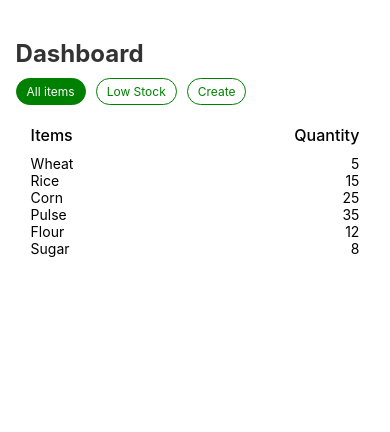
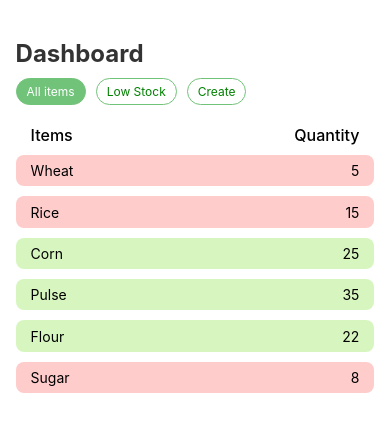
Before and after one commit to osamajaved07/React-Native-CRUD-Application, a React Native app: screen / in a window 390 px wide. Shown: the top 432 px of the page. Built offline with nearby package versions, Linux system fonts and the light colour scheme.

Commit message:
01-5-2025

```diff
--- a/src/screens/AllItem.jsx
+++ b/src/screens/AllItem.jsx
@@ -11,11 +11,16 @@ const AllItem = ({data}) => {
         data={data}
         keyExtractor={item => item.id}
         renderItem={({item}) => (
-          <View style={styles.itemContainer}>
+          <View
+            style={[
+              styles.itemContainer,
+              {backgroundColor: item.stock < 20 ? '#FFCCCC' : '#D7F6BFFF'},
+            ]}>
             <Text style={styles.itemText}>{item.name}</Text>
             <Text style={styles.itemText}>{item.stock}</Text>
           </View>
         )}
+        contentContainerStyle={{gap: 10}}
       />
     </View>
   );
@@ -38,6 +43,9 @@ const styles = StyleSheet.create({
     flexDirection: 'row',
     justifyContent: 'space-between',
     paddingHorizontal: 15,
+    paddingVertical: '2%',
+    borderRadius: 8,
+    // marginVertical: '1%',
   },
   itemText: {
     fontWeight: '400',
--- a/src/screens/CreateScreen.jsx
+++ b/src/screens/CreateScreen.jsx
@@ -1,14 +1,60 @@
-import {StyleSheet, Text, View} from 'react-native';
-import React from 'react';
+import {useState} from 'react';
+import {Pressable, StyleSheet, Text, TextInput, View} from 'react-native';
 
 const CreateScreen = () => {
+  const [itemName, setitemName] = useState('');
+  const [stockAmt, setStockAmt] = useState('');
+
   return (
-    <View>
-      <Text>CreateScreen</Text>
+    <View style={styles.container}>
+      <TextInput
+        placeholder="Enter an item name...."
+        placeholderTextColor="#999"
+        style={styles.input}
+        value={itemName}
+        onChangeText={item => setitemName(item)}
+      />
+
+      <TextInput
+        placeholder="Enter stock amount...."
+        placeholderTextColor="#999"
+        style={styles.input}
+        value={stockAmt}
+        onChangeText={item => setstockAmt(item)}
+      />
+
+      <Pressable style={styles.button}>
+        <Text style={styles.buttonText}>Add item in stock</Text>
+      </Pressable>
     </View>
   );
 };
 
 export default CreateScreen;
 
-const styles = StyleSheet.create({});
+const styles = StyleSheet.create({
+  container: {
+    paddingVertical: '4%',
+    gap: 10,
+  },
+  input: {
+    borderWidth: 1,
+    borderColor: 'black',
+    paddingHorizontal: 15,
+    paddingVertical: 10,
+    borderRadius: 7,
+  },
+  button: {
+    backgroundColor: '#CABFEEFF',
+    paddingHorizontal: 15,
+    paddingVertical: 10,
+    borderRadius: 7,
+    justifyContent: 'center',
+    alignItems: 'center',
+  },
+  buttonText: {
+    fontWeight: 'bold',
+    color: 'black',
+    fontSize: 16,
+  },
+});
--- a/src/screens/HomeScreen.jsx
+++ b/src/screens/HomeScreen.jsx
@@ -8,7 +8,7 @@ const data = [
   {id: 2, name: 'Rice', stock: 15, unit: 'kg'},
   {id: 3, name: 'Corn', stock: 25, unit: 'kg'},
   {id: 4, name: 'Pulse', stock: 35, unit: 'kg'},
-  {id: 5, name: 'Flour', stock: 12, unit: 'kg'},
+  {id: 5, name: 'Flour', stock: 22, unit: 'kg'},
   {id: 6, name: 'Sugar', stock: 8, unit: 'kg'},
 ];
 
@@ -21,7 +21,7 @@ const HomeScreen = () => {
         <Pressable
           style={[
             styles.button,
-            view === 0 ? {backgroundColor: 'green'} : null,
+            view === 0 ? {backgroundColor: '#72C37AFF'} : null,
           ]}
           onPress={() => setview(0)}>
           <Text style={[styles.btnText, view === 0 ? {color: 'white'} : null]}>
@@ -32,7 +32,7 @@ const HomeScreen = () => {
         <Pressable
           style={[
             styles.button,
-            view === 1 ? {backgroundColor: 'green'} : null,
+            view === 1 ? {backgroundColor: '#72C37AFF'} : null,
           ]}
           onPress={() => setview(1)}>
           <Text style={[styles.btnText, view === 1 ? {color: 'white'} : null]}>
@@ -43,7 +43,7 @@ const HomeScreen = () => {
         <Pressable
           style={[
             styles.button,
-            view === 2 ? {backgroundColor: 'green'} : null,
+            view === 2 ? {backgroundColor: '#72C37AFF'} : null,
           ]}
           onPress={() => setview(2)}>
           <Text style={[styles.btnText, view === 2 ? {color: 'white'} : null]}>
@@ -53,7 +53,7 @@ const HomeScreen = () => {
       </View>
 
       {view === 0 && <AllItem data={data} />}
-      {view === 1 && <AllItem />}
+      {view === 1 && <AllItem data={data.filter(item => item.stock < 20)} />}
       {view === 2 && <CreateScreen />}
     </View>
   );
@@ -84,7 +84,7 @@ const styles = StyleSheet.create({
     paddingHorizontal: 10,
     borderRadius: 50,
     borderWidth: 1,
-    borderColor: 'green',
+    borderColor: '#72C37AFF',
   },
   btnText: {
     color: 'green',
```
